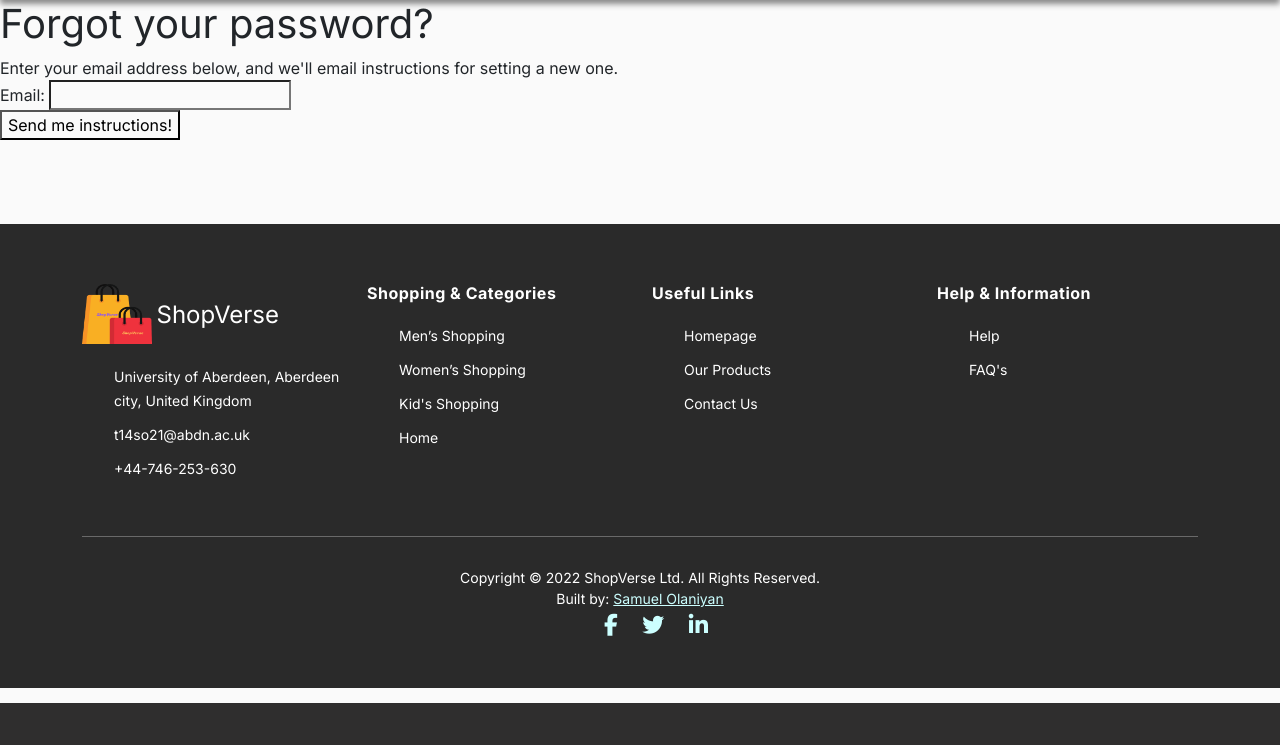
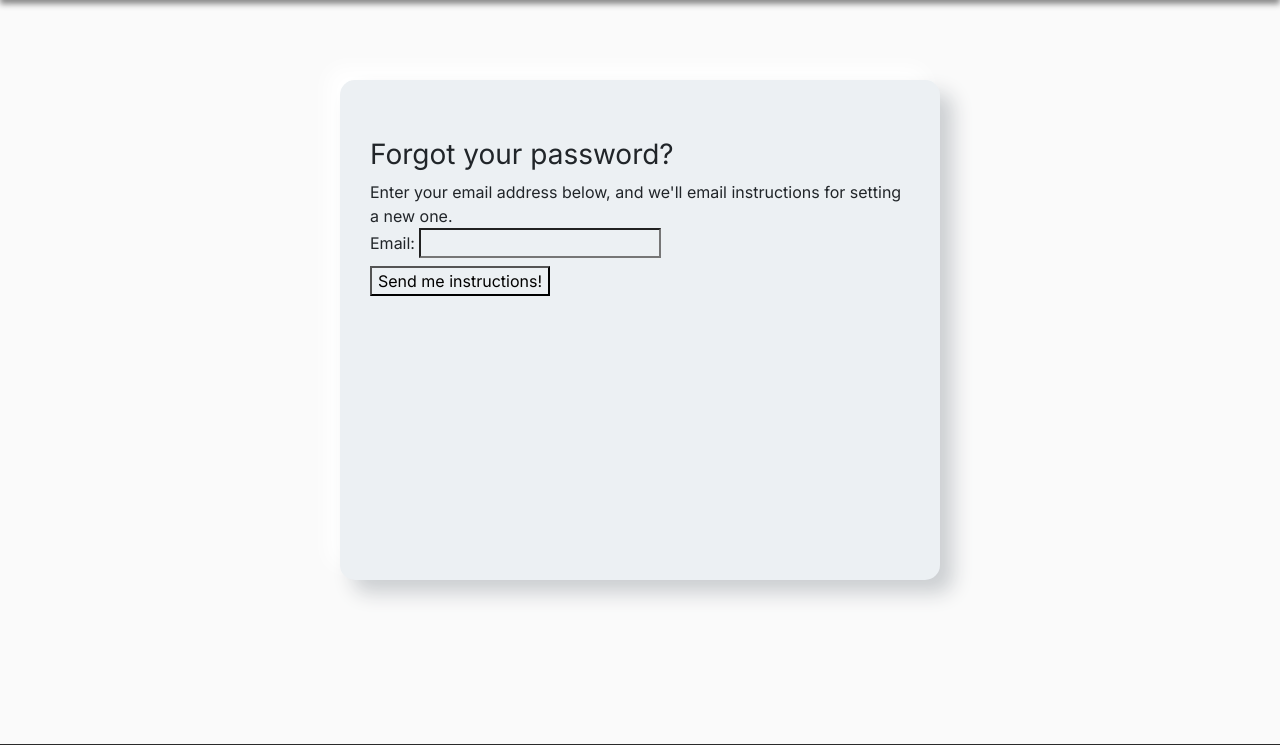
Before and after one commit to SamAdefemi007/ShopVerse, a Django app: page /accounts/password_reset/ in a window 1280 px wide. Shown: the part 97-842 px from the top of the page. Before the commit the page ends 800 px from the top, so only its background shows below. Run offline with Django 4.2, Linux system fonts and the light colour scheme; some libraries are stand-ins or nearby versions.

Commit message:
styled the password reset page

```diff
--- a/Store/static/store/styles.css
+++ b/Store/static/store/styles.css
@@ -533,6 +533,17 @@ footer .under-footer a:hover {
 
 }
 
+.reg-form{
+    max-width: 600px;
+    min-height: 500px;
+    margin: 80px auto;
+    padding: 10px 30px 30px 30px;
+    background-color: #ecf0f3;
+    border-radius: 15px;
+    box-shadow: 13px 13px 20px #cbced1,
+    -13px -13px 20px #fff;
+}
+
 .wrapper .form-field input {
     width: 100%;
     display: block;
@@ -549,7 +560,7 @@ input {
 }
 
 
-#id_username{
+.form-field input{
         width: 100%;
         border: none;
         outline: none;
@@ -605,3 +616,8 @@ input {
         padding: 40px 15px 15px 15px;
     }
 }
+
+.textInput{
+    width: 80%;
+    border-radius: 5px;
+}
--- a/Store/templates/registration/password_reset_form.html
+++ b/Store/templates/registration/password_reset_form.html
@@ -1,12 +1,22 @@
 {% extends 'store/base.html' %} {% load static%} {% block content %}
-<h1>Forgot your password?</h1>
+
+<div class="container reg-form">
+
+  <div class=" mt-lg-5 d-lg-flex flex-column">
+    <h3>Forgot your password?</h3>
     <p>
       Enter your email address below, and we'll email instructions for setting a new
       one.
     </p>
 
-<form method="POST">
+    <form method=" POST">
       {% csrf_token %} {{ form.as_p }}
-  <input type="submit" value="Send me instructions!" />
+      <input class="mt-2" type="submit" value="Send me instructions!" />
     </form>
+
+
+  </div>
+
+</div>
+
 {% endblock %}
```
Also changed, not shown: Store/forms.py (+15 -6 lines), Store/templates/Store/register.html (+8 -4 lines). Lines whose indentation alone changed are shown as unchanged.
